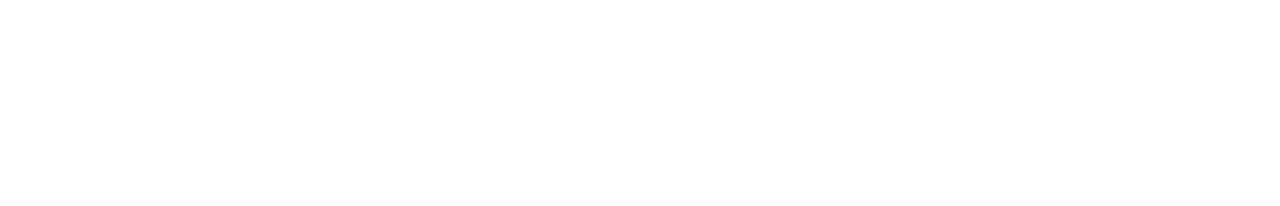
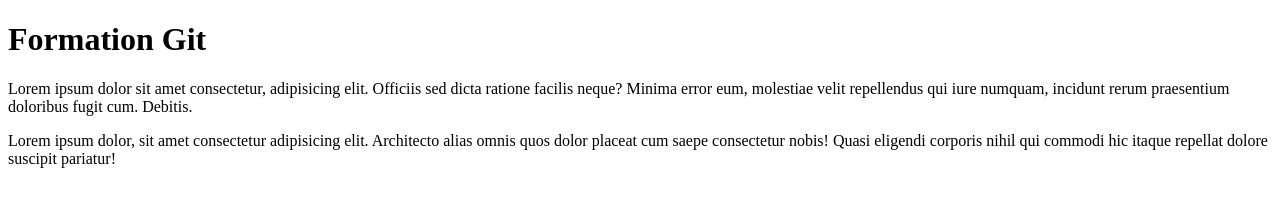
Before and after one commit to elfergouchmohamed/devgit, a plain HTML site: page index.html in a window 1280 px wide. Drawn offline with Linux system fonts and the light colour scheme.

Commit message:
add content

```diff
--- a/index.html
+++ b/index.html
@@ -9,6 +9,11 @@
 </head>
 
 <body>
+    <h1>Formation Git </h1>
+    <p>Lorem ipsum dolor sit amet consectetur, adipisicing elit. Officiis sed dicta ratione facilis neque? Minima error
+        eum, molestiae velit repellendus qui iure numquam, incidunt rerum praesentium doloribus fugit cum. Debitis.</p>
+    <p class="test">Lorem ipsum dolor, sit amet consectetur adipisicing elit. Architecto alias omnis quos dolor placeat cum saepe
+        consectetur nobis! Quasi eligendi corporis nihil qui commodi hic itaque repellat dolore suscipit pariatur!</p>
 
 </body>
 
```
